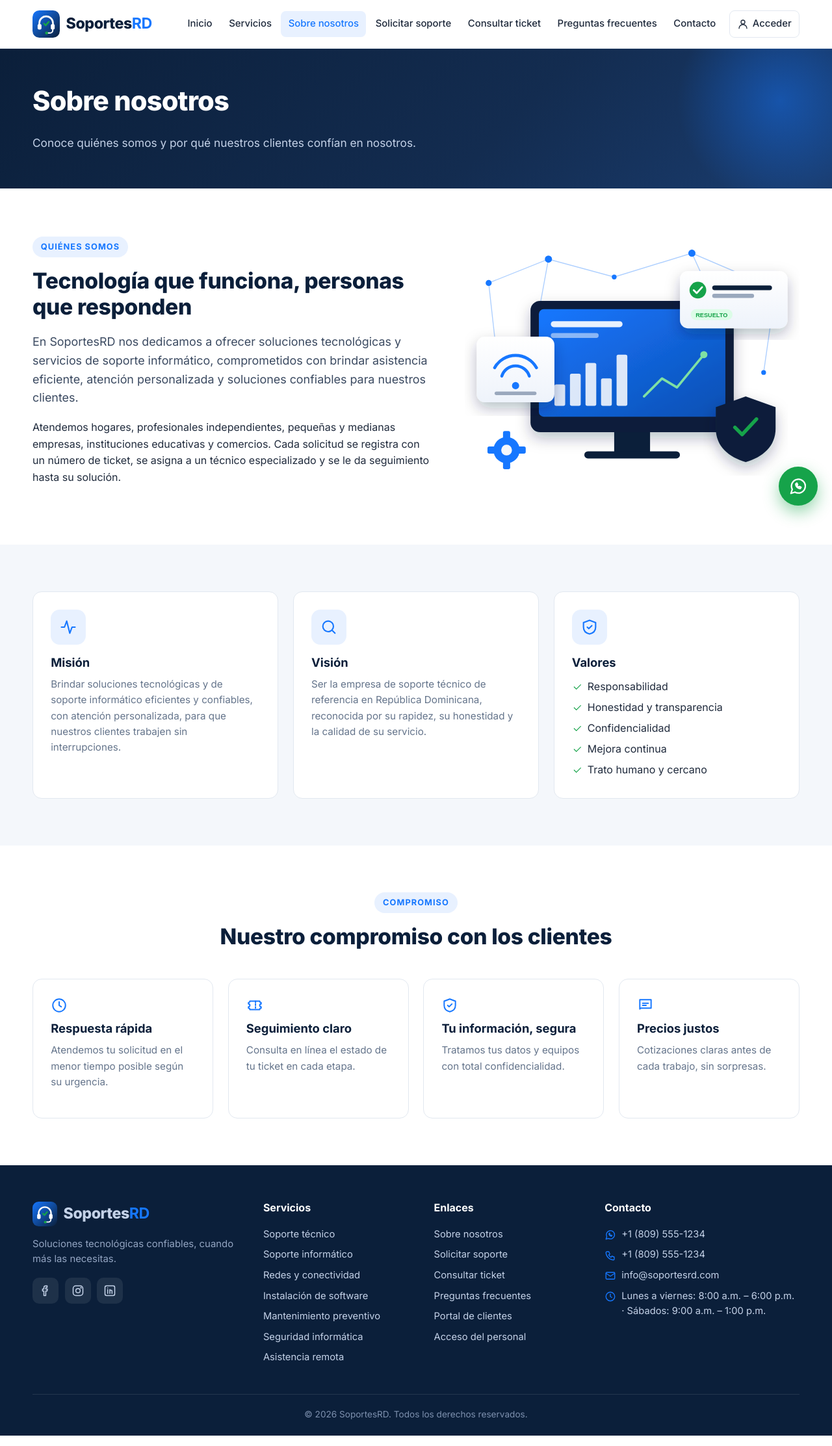
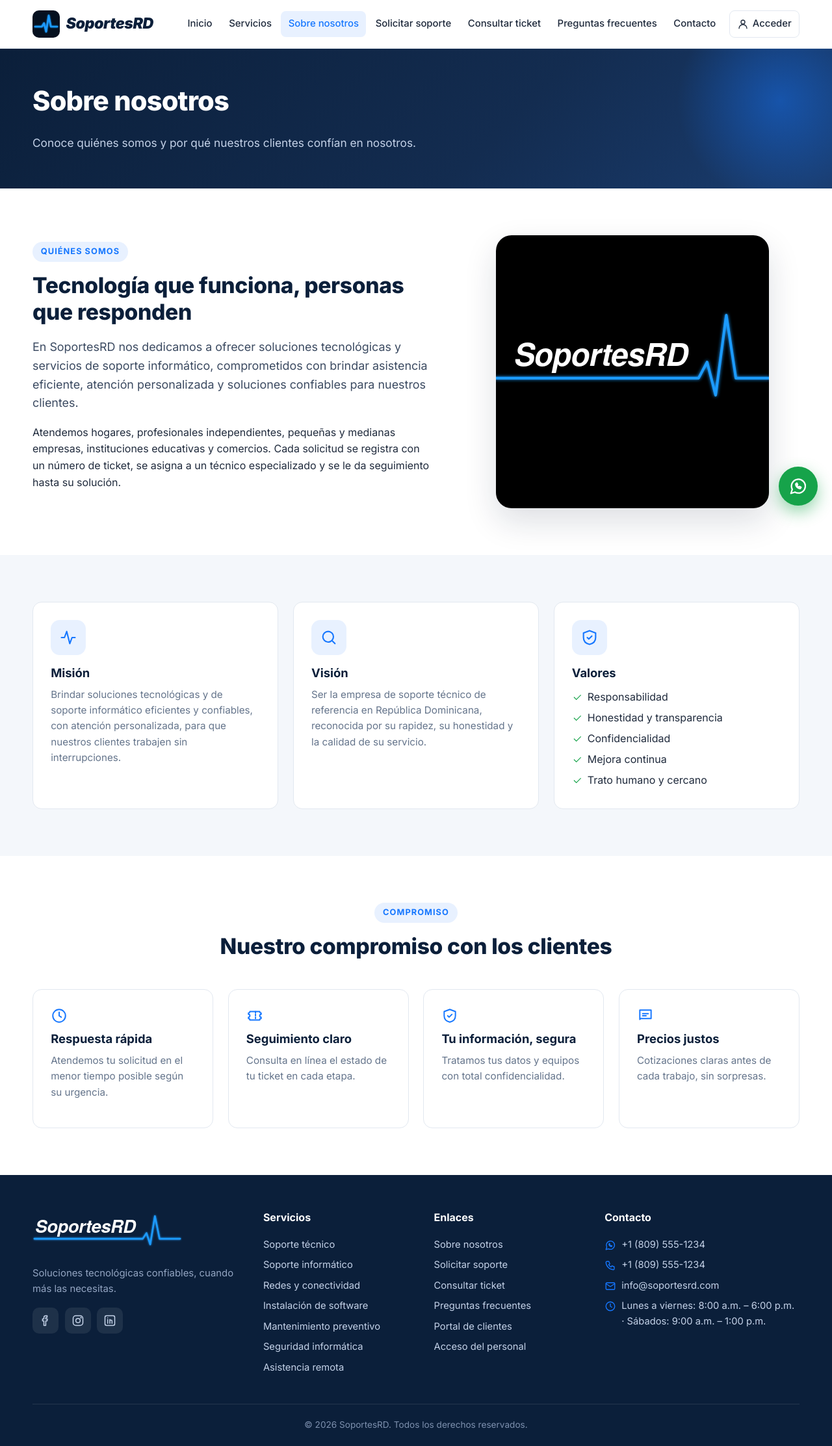
Before and after one commit to MarvinHs/SoportesRD, a PHP site: page /nosotros.php in a window 1280 px wide. Shown: the whole page at 65% size. Run offline with PHP 8.4, Linux system fonts and the light colour scheme; some libraries are stand-ins or nearby versions.

Commit message:
Aplicar logo e identidad tipográfica de SoportesRD (línea de pulso)
Co-Authored-By: Claude Opus 5.5 <noreply@anthropic.com>
Claude-Session: https://claude.ai/code/session_012rCXWvChq2soV8DY3XFfKX

```diff
--- a/admin/login.php
+++ b/admin/login.php
@@ -24,14 +24,14 @@ if (is_post()) {
 <html lang="es"><head><meta charset="UTF-8"><meta name="viewport" content="width=device-width, initial-scale=1">
 <title>Acceso al panel | SoportesRD</title>
 <link rel="icon" href="<?= url('assets/img/favicon.svg') ?>" type="image/svg+xml">
-<link href="https://fonts.googleapis.com/css2?family=Inter:wght@400;500;600;700;800&display=swap" rel="stylesheet">
+<link href="https://fonts.googleapis.com/css2?family=Inter:ital,wght@0,400;0,500;0,600;0,700;0,800;1,800;1,900&display=swap" rel="stylesheet">
 <link rel="stylesheet" href="<?= url('assets/css/style.css') ?>"><link rel="stylesheet" href="<?= url('assets/css/admin.css') ?>">
 </head><body class="login-page">
 <div class="login-split">
     <div class="login-art">
-        <a href="<?= url('index.php') ?>" class="brand brand-light"><img src="<?= url('assets/img/logo.svg') ?>" alt="" width="44"><span>Soportes<b>RD</b></span></a>
+        <a href="<?= url('index.php') ?>" class="brand-wordmark"><img src="<?= url('assets/img/logo-wordmark.svg') ?>" alt="SoportesRD" width="240" height="63"></a>
         <div><h2>Panel administrativo</h2><p>Gestiona tickets, clientes, técnicos, cotizaciones y reportes desde un solo lugar.</p></div>
-        <img src="<?= url('assets/img/hero.svg') ?>" alt="">
+        <img src="<?= url('assets/img/logo-card.svg') ?>" alt="Logo SoportesRD" class="login-logo">
     </div>
     <div class="login-form">
         <form method="post" class="form">
--- a/admin/partials/top.php
+++ b/admin/partials/top.php
@@ -23,13 +23,13 @@ $nuevos = (int)q_val("SELECT COUNT(*) FROM tickets WHERE estado = 'Recibido'");
     <meta name="viewport" content="width=device-width, initial-scale=1">
     <title><?= e($pageTitle ?? 'Panel') ?> | Panel SoportesRD</title>
     <link rel="icon" href="<?= url('assets/img/favicon.svg') ?>" type="image/svg+xml">
-    <link href="https://fonts.googleapis.com/css2?family=Inter:wght@400;500;600;700;800&display=swap" rel="stylesheet">
+    <link href="https://fonts.googleapis.com/css2?family=Inter:ital,wght@0,400;0,500;0,600;0,700;0,800;1,800;1,900&display=swap" rel="stylesheet">
     <link rel="stylesheet" href="<?= url('assets/css/style.css') ?>">
     <link rel="stylesheet" href="<?= url('assets/css/admin.css') ?>">
 </head>
 <body class="admin">
 <aside class="sidebar">
-    <a href="<?= url('admin/index.php') ?>" class="brand brand-light"><img src="<?= url('assets/img/logo.svg') ?>" alt="" width="36" height="36"><span>Soportes<b>RD</b></span></a>
+    <a href="<?= url('admin/index.php') ?>" class="brand-wordmark side-logo"><img src="<?= url('assets/img/logo-wordmark.svg') ?>" alt="SoportesRD" width="200" height="52"></a>
     <nav class="side-nav">
         <?php foreach ($menu as [$href, $key, $label, $ic, $adminOnly]): if ($adminOnly && $me['rol'] !== 'admin') continue; ?>
             <a href="<?= url('admin/' . $href) ?>" class="<?= ($section ?? '') === $key ? 'active' : '' ?>">
--- a/admin/reportes.php
+++ b/admin/reportes.php
@@ -58,7 +58,7 @@ if (get('pdf')): ?><!DOCTYPE html>
 <html lang="es"><head><meta charset="UTF-8"><title>Reporte <?= e($desde) ?> a <?= e($hasta) ?> - SoportesRD</title><link rel="stylesheet" href="<?= url('assets/css/print.css') ?>"><link rel="stylesheet" href="<?= url('assets/css/admin.css') ?>"></head>
 <body class="print-report"><div class="toolbar no-print"><button onclick="window.print()">Imprimir / Guardar PDF</button> <a href="?desde=<?= e($desde) ?>&hasta=<?= e($hasta) ?>">Volver</a></div>
 <div class="doc">
-    <header class="doc-head"><div class="doc-brand"><img src="<?= url('assets/img/logo.svg') ?>" width="54" alt=""><div><b>Soportes<span>RD</span></b><small>Reporte de operaciones</small></div></div>
+    <header class="doc-head"><div class="doc-brand"><img src="<?= url('assets/img/logo.svg') ?>" width="54" alt=""><div><b class="doc-name">SoportesRD</b><small>Reporte de operaciones</small></div></div>
         <div class="doc-meta"><h1>REPORTE</h1><p>Del <?= fecha($desde, false) ?> al <?= fecha($hasta, false) ?></p><p>Generado: <?= fecha(now()) ?></p></div></header>
     <div class="kpis"><div><b><?= $total ?></b>Tickets</div><div><b><?= $resueltos ?></b>Resueltos</div><div><b><?= $total ? round($resueltos * 100 / $total) : 0 ?>%</b>Tasa de solución</div><div><b><?= $fmtH($promedio) ?></b>Tiempo promedio</div></div>
     <h2 class="sec">Solicitudes por mes</h2><?= chart_bars($mesLabels, array_values($porMes)) ?>
--- a/assets/css/admin.css
+++ b/assets/css/admin.css
@@ -145,3 +145,8 @@ body.admin { background: var(--gray); display: flex; min-height: 100vh; }
 .print-report .chart { max-height: 260px; }
 
 .table td b:first-child { white-space: nowrap; }
+.side-logo { padding: .2rem .4rem 1.2rem; }
+.side-logo img { width: 190px; }
+.sidebar { background: linear-gradient(180deg, #05101f, var(--navy)); }
+.login-art { background: linear-gradient(150deg, #05101f, #0B1F3A 70%, #102f5c); }
+.login-art .login-logo { max-width: 340px; border-radius: 24px; box-shadow: 0 20px 50px rgba(0,0,0,.45); }
--- a/assets/css/print.css
+++ b/assets/css/print.css
@@ -34,3 +34,4 @@ h2.sec { font-size: 15px; color: #0B1F3A; border-left: 4px solid #16A34A; paddin
     .doc-table th { -webkit-print-color-adjust: exact; print-color-adjust: exact; }
     .doc-table tbody tr:nth-child(even) td, .kpis div, .doc-detail { -webkit-print-color-adjust: exact; print-color-adjust: exact; }
 }
+.doc-brand b.doc-name { font-style: italic; font-weight: 900; }
--- a/assets/css/style.css
+++ b/assets/css/style.css
@@ -297,3 +297,10 @@ details.card[open] summary { margin-bottom: 1rem; }
     .progress-steps li:nth-child(4)::before { display: none; }
     .hero-actions .btn { flex: 1; }
 }
+
+/* ---------- Identidad: logo de SoportesRD ---------- */
+.brand-name { font-weight: 900; font-style: italic; letter-spacing: -.02em; color: var(--navy); }
+.brand-wordmark { display: inline-block; }
+.brand-wordmark:hover { text-decoration: none; opacity: .92; }
+.brand-wordmark img { height: auto; }
+.about-logo { border-radius: 24px; box-shadow: var(--shadow-lg); max-width: 420px; margin: 0 auto; }
--- a/includes/cotizacion_print.php
+++ b/includes/cotizacion_print.php
@@ -11,7 +11,7 @@ $tk = $c['ticket_id'] ? q_one('SELECT codigo FROM tickets WHERE id = ?', [$c['ti
 <div class="toolbar no-print"><button onclick="window.print()">Imprimir / Guardar PDF</button></div>
 <div class="doc">
     <header class="doc-head">
-        <div class="doc-brand"><img src="<?= url('assets/img/logo.svg') ?>" alt="" width="54"><div><b>Soportes<span>RD</span></b><small><?= e(setting('eslogan')) ?></small></div></div>
+        <div class="doc-brand"><img src="<?= url('assets/img/logo.svg') ?>" alt="" width="54"><div><b class="doc-name">SoportesRD</b><small><?= e(setting('eslogan')) ?></small></div></div>
         <div class="doc-meta"><h1>COTIZACIÓN</h1><p><b><?= e($c['numero']) ?></b></p><p>Fecha: <?= fecha($c['creado'], false) ?></p><p>Válida por <?= (int)$c['validez_dias'] ?> días</p><?php if ($tk): ?><p>Ticket: <?= e($tk['codigo']) ?></p><?php endif; ?></div>
     </header>
     <section class="doc-parties">
--- a/includes/footer.php
+++ b/includes/footer.php
@@ -2,10 +2,7 @@
 <footer class="site-footer">
     <div class="container footer-grid">
         <div>
-            <a href="<?= url('index.php') ?>" class="brand brand-light">
-                <img src="<?= url('assets/img/logo.svg') ?>" alt="" width="38" height="38">
-                <span>Soportes<b>RD</b></span>
-            </a>
+            <a href="<?= url('index.php') ?>" class="brand-wordmark"><img src="<?= url('assets/img/logo-wordmark.svg') ?>" alt="SoportesRD" width="230" height="60"></a>
             <p class="muted-light"><?= e(setting('eslogan')) ?></p>
             <div class="socials">
                 <?php foreach (['facebook', 'instagram', 'linkedin', 'tiktok'] as $s): if (setting($s)): ?>
--- a/includes/functions.php
+++ b/includes/functions.php
@@ -122,7 +122,7 @@ function send_mail(string $to, string $subject, string $body): bool
 {
     $from = config('mail')['from'];
     $html = '<div style="font-family:Arial,sans-serif;max-width:600px;margin:auto;border:1px solid #e5e7eb;border-radius:8px;overflow:hidden">'
-        . '<div style="background:#0B1F3A;color:#fff;padding:16px 20px;font-size:20px;font-weight:bold">Soportes<span style="color:#1677FF">RD</span></div>'
+        . '<div style="background:#05101f;color:#fff;padding:16px 20px;font-size:22px;font-weight:900;font-style:italic;border-bottom:3px solid #1E9BFF">SoportesRD</div>'
         . '<div style="padding:20px;color:#1f2937;line-height:1.6">' . $body . '</div>'
         . '<div style="background:#F4F7FB;padding:12px 20px;font-size:12px;color:#6b7280">' . e(setting('telefono')) . ' · ' . e(setting('email')) . '</div></div>';
 
--- a/includes/header.php
+++ b/includes/header.php
@@ -20,9 +20,10 @@ $nav = [
     <title><?= e($pageTitle) ?> | <?= e(setting('nombre_comercial', 'SoportesRD')) ?></title>
     <meta name="description" content="<?= e(setting('eslogan')) ?> Soporte técnico, redes, seguridad informática y asistencia remota en República Dominicana.">
     <meta name="theme-color" content="#0B1F3A">
+    <link rel="apple-touch-icon" href="<?= url('assets/img/logo.svg') ?>">
     <link rel="icon" href="<?= url('assets/img/favicon.svg') ?>" type="image/svg+xml">
     <link rel="preconnect" href="https://fonts.googleapis.com">
-    <link href="https://fonts.googleapis.com/css2?family=Inter:wght@400;500;600;700;800&display=swap" rel="stylesheet">
+    <link href="https://fonts.googleapis.com/css2?family=Inter:ital,wght@0,400;0,500;0,600;0,700;0,800;1,800;1,900&display=swap" rel="stylesheet">
     <link rel="stylesheet" href="<?= url('assets/css/style.css') ?>">
 </head>
 <body>
@@ -30,7 +31,7 @@ $nav = [
     <div class="container nav-wrap">
         <a href="<?= url('index.php') ?>" class="brand" aria-label="SoportesRD inicio">
             <img src="<?= url('assets/img/logo.svg') ?>" alt="Logo de SoportesRD" width="42" height="42">
-            <span>Soportes<b>RD</b></span>
+            <span class="brand-name">SoportesRD</span>
         </a>
         <button class="nav-toggle" aria-label="Abrir menú" aria-expanded="false" data-nav-toggle><?= icon('menu') ?></button>
         <nav class="main-nav" data-nav>
--- a/nosotros.php
+++ b/nosotros.php
@@ -19,7 +19,7 @@ require __DIR__ . '/includes/header.php';
             <p class="lead">En SoportesRD nos dedicamos a ofrecer soluciones tecnológicas y servicios de soporte informático, comprometidos con brindar asistencia eficiente, atención personalizada y soluciones confiables para nuestros clientes.</p>
             <p>Atendemos hogares, profesionales independientes, pequeñas y medianas empresas, instituciones educativas y comercios. Cada solicitud se registra con un número de ticket, se asigna a un técnico especializado y se le da seguimiento hasta su solución.</p>
         </div>
-        <div class="about-art"><img src="<?= url('assets/img/hero.svg') ?>" alt="Ilustración de equipos tecnológicos" loading="lazy"></div>
+        <div class="about-art"><img src="<?= url('assets/img/logo-card.svg') ?>" alt="Logo de SoportesRD" class="about-logo" loading="lazy"></div>
     </div>
 </section>
 
```
Also changed, not shown: assets/img/favicon.svg, assets/img/logo-card.svg (added), assets/img/logo-wordmark.svg (added), assets/img/logo.svg.
